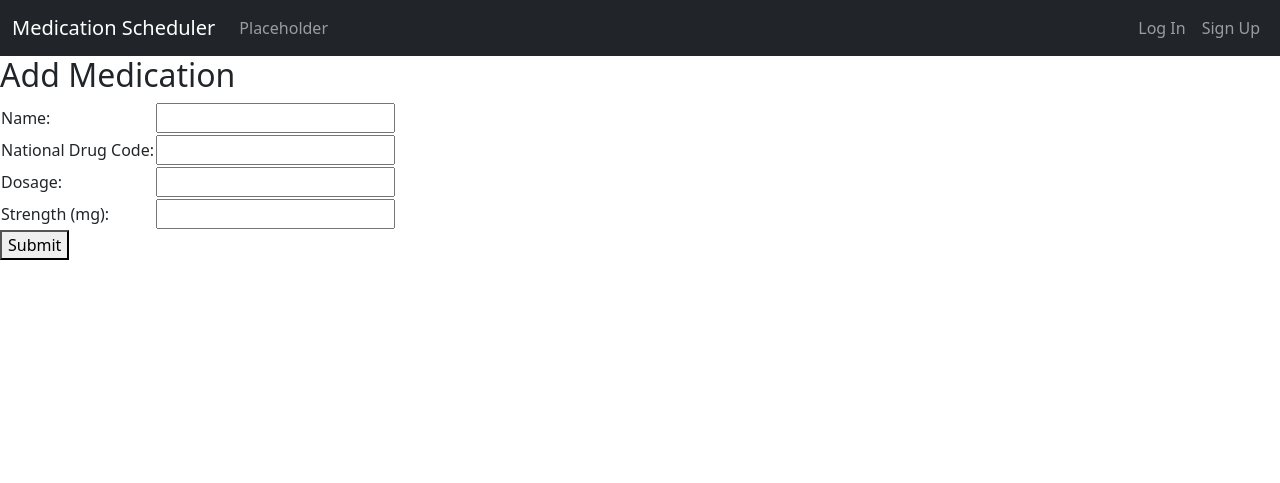
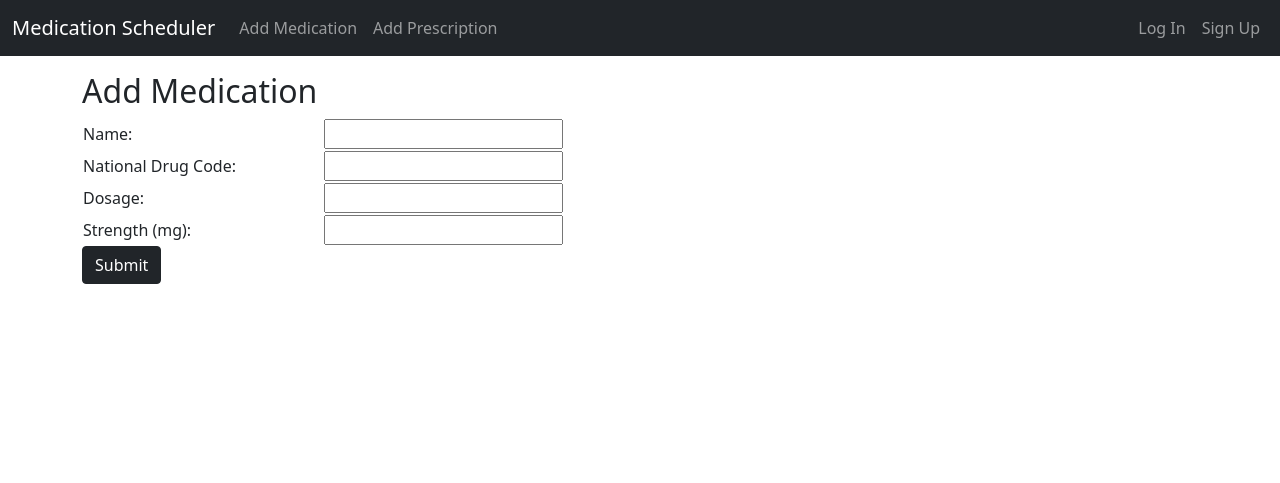
Before and after one commit to bew5294/MedicationScheduler, a Django app: page /new_medication in a window 1280 px wide. Shown: the top 483 px of the page. Run offline with Django 4.2, Linux system fonts and the light colour scheme.

Commit message:
add bootstrap to medication and prescription pages

```diff
--- a/MedicationScheduler/MedSchedulerApp/templates/new_medication.html
+++ b/MedicationScheduler/MedSchedulerApp/templates/new_medication.html
@@ -2,7 +2,8 @@
 
 {% block content %}
 
-<h2>Add Medication</h2>
+<div class="container mt-3">
+    <h2>Add Medication</h2>
 
     {% if form.errors %}
         {% for field in form %}
@@ -14,15 +15,15 @@
         {% endfor %}
     {% endif %}
 
-
     <form action="{% url 'MedicationScheduler:new_medication' %}" method="post">
         {% csrf_token %}
         <table>
             {% for field in form %}
-                <tr><td>{{ field.label }}: </td><td>{{ field }}</td><td>{{ field.help_text }}</td></tr>
+                <tr><td class="col-12 col-md-3">{{ field.label }}: </td><td class="col-12 col-md-3">{{ field }}</td><td>{{ field.help_text }}</td></tr>
             {% endfor %}
         </table>
-        <button name=submit id=submit>Submit</button>
+        <button type="submit" class="btn btn-dark">Submit</button>
     </form>
+</div>
 
 {% endblock content %}
--- a/MedicationScheduler/templates/base.html
+++ b/MedicationScheduler/templates/base.html
@@ -12,14 +12,21 @@
   <div class="content">
     <nav class="navbar navbar-expand-lg navbar-dark bg-dark">
       <div class="container-fluid">
-        <a class="navbar-brand" href="/home">Medication Scheduler</a>
+        {% if user.is_authenticated %}
+          <a class="navbar-brand" href="{% url 'MedicationScheduler:home' %}">Medication Scheduler</a>
+        {% else %}
+          <a class="navbar-brand" href="{% url 'MedicationScheduler:front' %}">Medication Scheduler</a>
+        {% endif %}
         <button class="navbar-toggler" type="button" data-bs-toggle="collapse" data-bs-target="#navbarSupportedContent" aria-controls="navbarSupportedContent" aria-expanded="false" aria-label="Toggle navigation">
           <span class="navbar-toggler-icon"></span>
         </button>
         <div class="collapse navbar-collapse" id="navbarSupportedContent">
           <ul class="navbar-nav me-auto mb-2 mb-lg-0">
             <li class="nav-item">
-              <a class="nav-link" href="#">Placeholder</a>
+              <a class="nav-link" href="{% url 'MedicationScheduler:new_medication' %}">Add Medication</a>
+            </li>
+            <li class="nav-item">
+              <a class="nav-link" href="{% url 'MedicationScheduler:new_prescription' %}">Add Prescription</a>
             </li>
           </ul>
           <ul class="navbar-nav ml-auto mb-2 mb-lg-0">
```
Also changed, not shown: MedicationScheduler/MedSchedulerApp/templates/new_prescription.html (+5 -3 lines).
